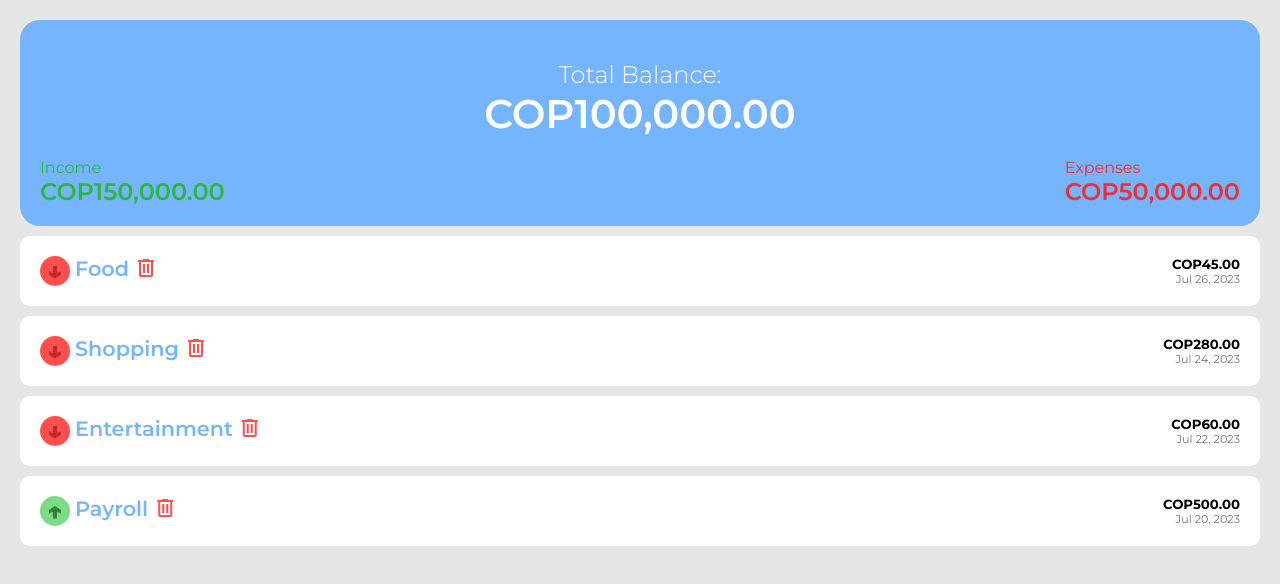
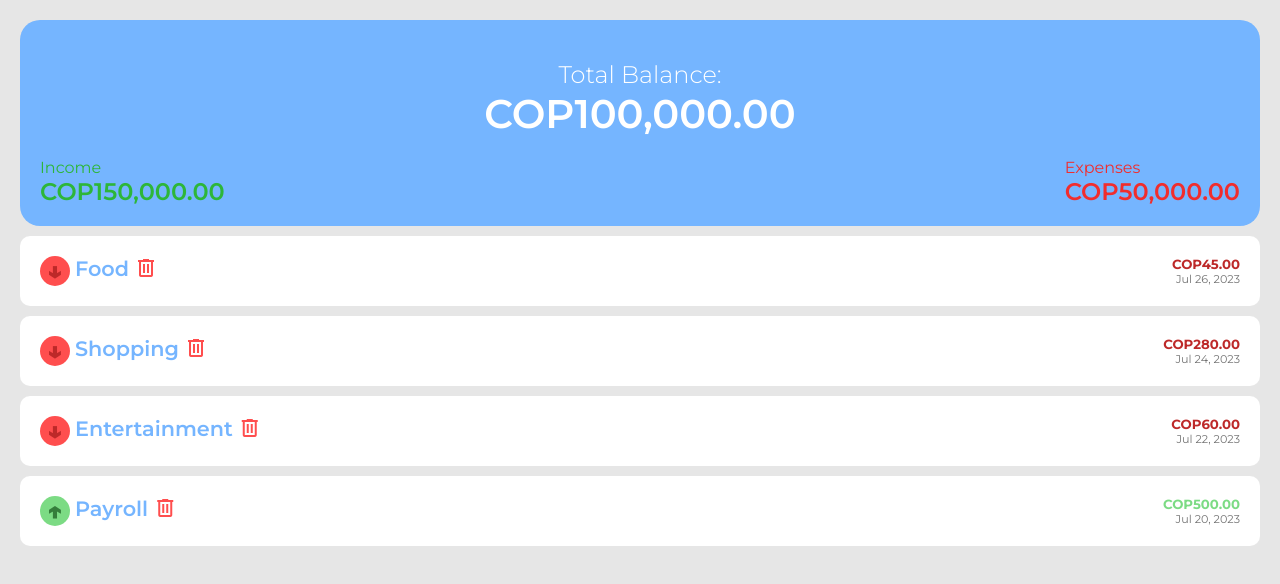
Before and after one commit to SofiaRubiano10/Angular, an Angular app: page / in a window 1280 px wide. Shown: the top 584 px of the page. Built offline with nearby package versions, Linux system fonts and the light colour scheme.

Commit message:
ngClass para modificar el color del amount del componente Transaction

```diff
--- a/src/app/components/transaction/transaction.component.html
+++ b/src/app/components/transaction/transaction.component.html
@@ -24,7 +24,14 @@
     <span class="material-symbols-outlined transaction__delete"> delete </span>
   </div>
   <div>
-    <h5 class="transaction__amount">
+    <h5
+      class="transaction__amount"
+      [ngClass]="
+        transaction.type === 'expense'
+          ? 'transaction__amount-expense'
+          : 'transaction__amount-income'
+      "
+    >
       {{ transaction.amount | currency : "COP" }}
     </h5>
     <h5 class="transaction__date">{{ transaction.date | date }}</h5>
--- a/src/app/components/transaction/transaction.component.scss
+++ b/src/app/components/transaction/transaction.component.scss
@@ -55,4 +55,10 @@
     font-weight: 400;
     text-align: right;
   }
+  &__amount-expense {
+    color: #bd2929;
+  }
+  &__amount-income {
+    color: #7bdb83fd;
+  }
 }
```
